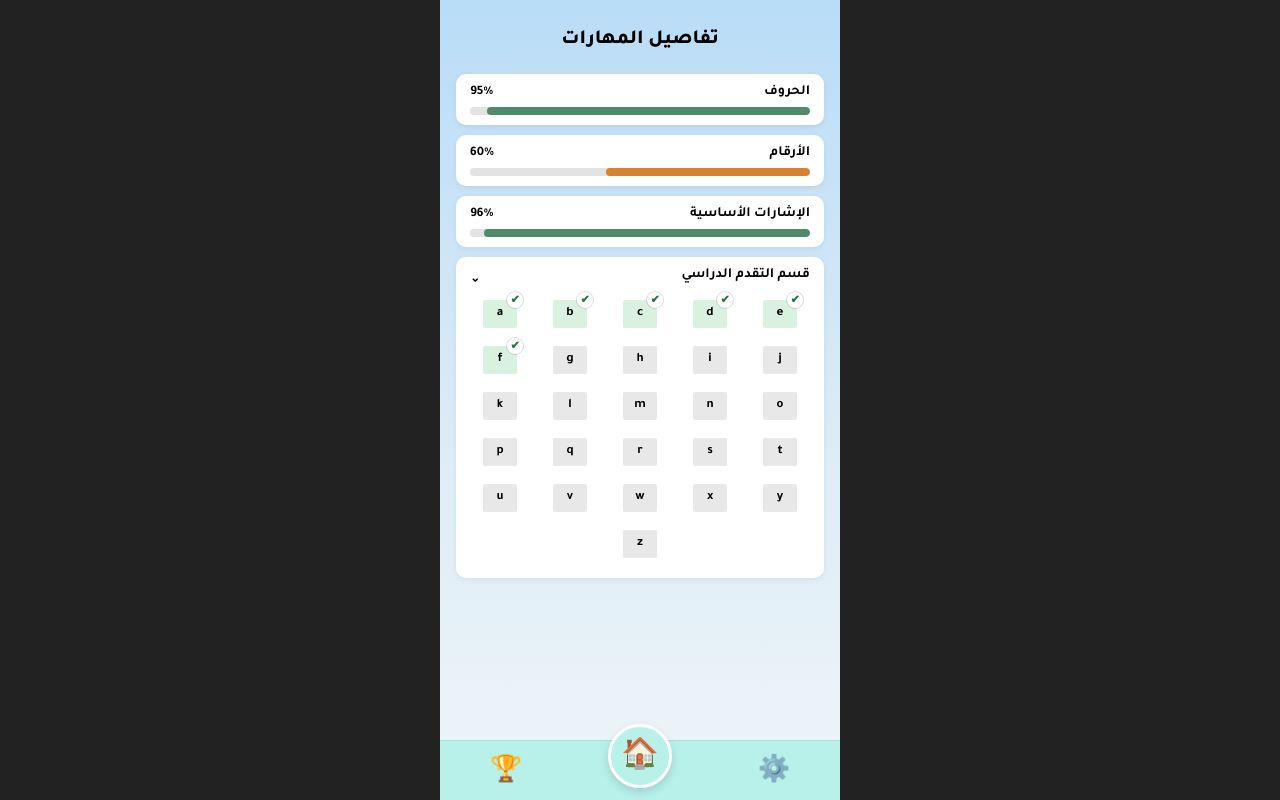
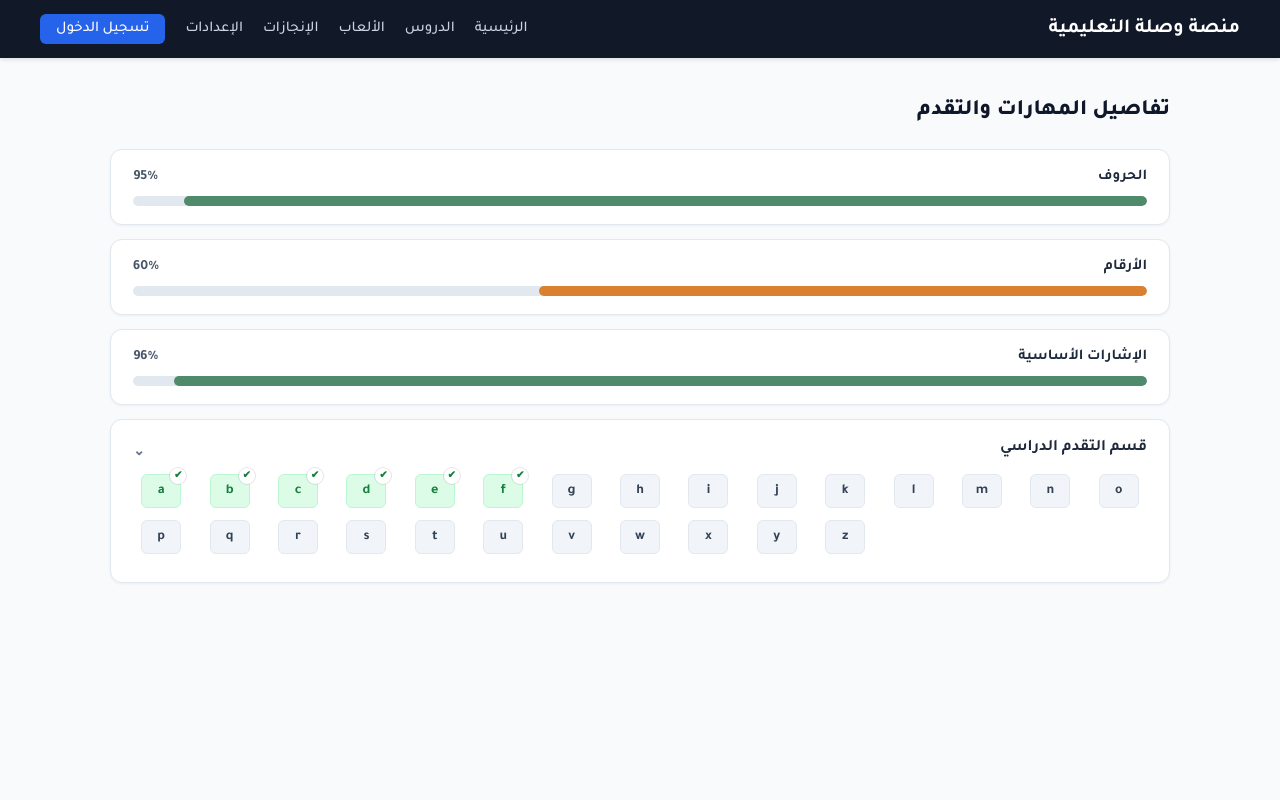
Before and after one commit to aseelmunshi60-ux/project, a PHP site: page /Skills.php in a window 1280 px wide. Run offline with PHP 8.4, Linux system fonts and the light colour scheme; data that the repository does not hold is empty.

Commit message:
Add Skills

```diff
--- a/Skills.php
+++ b/Skills.php
@@ -1,11 +1,33 @@
 <?php
+// إظهار الأخطاء لتسهيل التتبع
+ini_set('display_errors', 1);
+error_reporting(E_ALL);
+
+// منع تكرار الجلسة واستدعاء الاتصال بقاعدة البيانات
+if (session_status() === PHP_SESSION_NONE) {
     session_start();
-include  'db_connect.php';
+}
+include 'db_connect.php';
+
 $skills = [
     ['name' => 'الحروف', 'value' => 95],
     ['name' => 'الأرقام', 'value' => 60],
     ['name' => 'الإشارات الأساسية', 'value' => 96],
 ];
+
+// جلب قيم المهارات من قاعدة البيانات إن وجدت (اختياري لزيادة التفاعل)
+if (isset($conn)) {
+    $result_skills = @mysqli_query($conn, "SELECT * FROM sign LIMIT 3");
+    if ($result_skills && mysqli_num_rows($result_skills) > 0) {
+        $i = 0;
+        while ($row = mysqli_fetch_assoc($result_skills)) {
+            if (isset($skills[$i]) && isset($row['value'])) {
+                $skills[$i]['value'] = (int)$row['value'];
+            }
+            $i++;
+        }
+    }
+}
 
 $completed = ['a', 'b', 'c', 'd', 'e', 'f'];
 $letters = range('a', 'z');
@@ -28,20 +50,14 @@ function bar_color($value): string
 {
     return $value >= 80 ? '#4f8a6a' : '#d9812f';
 }
-
 ?>
 <!DOCTYPE html>
 <html lang="ar" dir="rtl">
 <head>
     <meta charset="UTF-8">
     <meta name="viewport" content="width=device-width, initial-scale=1">
-
-    <title>تفاصيل المهارات</title>
-
-    <link
-        href="https://fonts.googleapis.com/css2?family=Tajawal:wght@400;500;700;800&display=swap"
-        rel="stylesheet"
-    >
+    <title>تفاصيل المهارات - منصة وصلة التعليمية</title>
+    <link href="https://fonts.googleapis.com/css2?family=Tajawal:wght@400;500;700;800&display=swap" rel="stylesheet">
 
     <style>
         * {
@@ -52,39 +68,82 @@ function bar_color($value): string
 
         body {
             font-family: 'Tajawal', sans-serif;
-            background: #222;
-            display: flex;
-            justify-content: center;
             min-height: 100vh;
+            background-color: #f8fafc;
+            color: #1e293b;
         }
 
-        .app {
+        /* شريط التنقل العلوي الموحد */
+        .navbar {
             width: 100%;
-            max-width: 400px;
-            min-height: 100vh;
-            position: relative;
-            padding: 28px 16px 100px;
-            background: linear-gradient(
-                180deg,
-                #b9dcf7 0%,
-                #dcecf7 55%,
-                #eef5f8 100%
-            );
+            background-color: #111827;
+            color: #ffffff;
+            padding: 14px 40px;
+            display: flex;
+            justify-content: space-between;
+            align-items: center;
+            box-shadow: 0 2px 4px rgba(0, 0, 0, 0.1);
+        }
+
+        .navbar .brand {
+            font-size: 20px;
+            font-weight: 700;
+            color: #ffffff;
+            text-decoration: none;
+        }
+
+        .navbar nav {
+            display: flex;
+            gap: 20px;
+            align-items: center;
+        }
+
+        .navbar nav a {
+            text-decoration: none;
+            color: #cbd5e1;
+            font-weight: 500;
+            font-size: 15px;
+            transition: color 0.2s;
+        }
+
+        .navbar nav a:hover,
+        .navbar nav a.active {
+            color: #ffffff;
+            font-weight: 700;
+        }
+
+        .navbar .btn-login,
+        .navbar .btn-logout {
+            background-color: #2563eb;
+            color: #ffffff !important;
+            padding: 6px 16px;
+            border-radius: 6px;
+            font-weight: 500;
+        }
+
+        /* حاوية المحتوى الرئيسي العريضة */
+        .container {
+            width: 100%;
+            max-width: 1100px;
+            margin: 0 auto;
+            padding: 40px 20px;
         }
 
         h1 {
-            text-align: center;
-            font-size: 20px;
+            text-align: right;
+            font-size: 22px;
             font-weight: 800;
-            margin-bottom: 22px;
+            margin-bottom: 25px;
+            color: #0f172a;
         }
 
         .card {
-            background: #fff;
-            border-radius: 10px;
-            padding: 10px 14px;
-            margin-bottom: 10px;
-            box-shadow: 0 2px 6px #0001;
+            background: #ffffff;
+            border-radius: 12px;
+            padding: 18px 22px;
+            margin-bottom: 14px;
+            box-shadow: 0 1px 3px rgba(0, 0, 0, 0.05);
+            border: 1px solid #e2e8f0;
         }
 
         .head {
@@ -92,29 +151,34 @@ function bar_color($value): string
             justify-content: space-between;
             align-items: center;
             gap: 8px;
-            font-size: 14px;
+            font-size: 15px;
             font-weight: 700;
+            color: #1e293b;
         }
 
         .head .pct {
-            font-size: 13px;
+            font-size: 14px;
             font-weight: 700;
             flex-shrink: 0;
+            color: #475569;
         }
 
         .progress-toggle {
             width: 100%;
             border: 0;
             background: transparent;
-            color: #000;
+            color: inherit;
             font-family: inherit;
             text-align: right;
             cursor: pointer;
+            font-size: 16px;
+            font-weight: 700;
         }
 
         .head .arrow {
-            font-size: 12px;
+            font-size: 14px;
             transition: transform 0.2s;
+            color: #64748b;
         }
 
         .card.open .arrow {
@@ -122,10 +186,10 @@ function bar_color($value): string
         }
 
         .track {
-            height: 8px;
+            height: 10px;
             border-radius: 6px;
-            background: #e3e3e3;
-            margin-top: 6px;
+            background: #e2e8f0;
+            margin-top: 10px;
             overflow: hidden;
         }
 
@@ -137,8 +201,8 @@ function bar_color($value): string
 
         .grid {
             display: none;
-            grid-template-columns: repeat(5, minmax(0, 1fr));
-            gap: 18px 10px;
+            grid-template-columns: repeat(auto-fill, minmax(55px, 1fr));
+            gap: 12px;
             justify-items: center;
             margin-top: 16px;
             padding-bottom: 10px;
@@ -150,99 +214,80 @@ function bar_color($value): string
 
         .letter {
             position: relative;
-            width: 34px;
-            height: 28px;
-            background: #e8e8e8;
-            border-radius: 2px;
+            width: 40px;
+            height: 34px;
+            background: #f1f5f9;
+            border-radius: 6px;
+            border: 1px solid #e2e8f0;
             display: grid;
             place-items: center;
-            font-size: 13px;
+            font-size: 14px;
             font-weight: 700;
+            color: #334155;
         }
 
         .letter.done {
-            background: #d9f1df;
+            background: #dcfce7;
+            border-color: #bbf7d0;
+            color: #15803d;
         }
 
         .letter.done::after {
             content: '✔';
             position: absolute;
-            top: -8px;
+            top: -7px;
             right: -6px;
             width: 16px;
             height: 16px;
             border-radius: 50%;
-            background: #fff;
-            color: #267442;
-            font-size: 11px;
+            background: #ffffff;
+            color: #15803d;
+            font-size: 10px;
             display: grid;
             place-items: center;
-            box-shadow: 0 0 0 1px #0002;
-        }
-
-        .letter.last {
-            grid-column: 3;
-        }
-
-        nav {
-            position: absolute;
-            bottom: 0;
-            right: 0;
-            left: 0;
-            width: 100%;
-            display: flex;
-            justify-content: space-around;
-            align-items: center;
-            height: 60px;
-            background: #b8f0ea;
-            border-top: 1px solid #0001;
-        }
-
-        nav a {
-            text-decoration: none;
-            font-size: 26px;
-            color: #000;
-            width: 60px;
-            min-height: 44px;
-            display: grid;
-            place-items: center;
-        }
-
-        nav a.home {
-            width: 64px;
-            height: 64px;
-            border-radius: 50%;
-            background: #b8f0ea;
-            border: 3px solid #fff;
-            display: grid;
-            place-items: center;
-            margin-top: -30px;
-            font-size: 30px;
-            box-shadow: 0 4px 10px #0002;
+            box-shadow: 0 0 0 1px rgba(0,0,0,0.1);
         }
 
         button:focus-visible,
         nav a:focus-visible {
-            outline: 3px solid #356ac3;
+            outline: 3px solid #2563eb;
             outline-offset: 3px;
         }
 
-        @media (max-width: 350px) {
-            .app {
-                padding-inline: 10px;
-            }
-
-            .grid {
-                gap: 16px 6px;
+        @media (max-width: 768px) {
+            .navbar {
+                padding: 14px 20px;
+                flex-direction: column;
+                gap: 12px;
             }
         }
     </style>
 </head>
 
 <body>
-<div class="app">
 
-    <h1>تفاصيل المهارات</h1>
+    <!-- شريط التنقل العلوي الموحد -->
+    <header class="navbar">
+        <div class="brand">منصة وصلة التعليمية</div>
+        <nav aria-label="التنقل الرئيسي">
+            <a href="index.php">الرئيسية</a>
+            <a href="lesson.php">الدروس</a>
+            <a href="games.php">الألعاب</a>
+            <a href="Report.php">الإنجازات</a>
+            <a href="profile.php">الإعدادات</a>
+
+            <?php if (isset($_SESSION['user_id'])): ?>
+                <a href="logout.php" class="btn-logout">تسجيل الخروج</a>
+            <?php else: ?>
+                <a href="login.php" class="btn-login">تسجيل الدخول</a>
+            <?php endif; ?>
+        </nav>
+    </header>
+
+    <!-- المحتوى الرئيسي للمهارات -->
+    <main class="container">
+
+        <h1>تفاصيل المهارات والتقدم</h1>
 
         <?php foreach ($skills as $skill): ?>
             <section class="card">
@@ -281,7 +326,7 @@ function bar_color($value): string
             <div class="grid" id="lettersGrid" dir="ltr">
                 <?php foreach ($letters as $letter): ?>
                     <div
-                    class="letter <?= in_array($letter, $completed, true) ? 'done' : '' ?> <?= $letter === 'z' ? 'last' : '' ?>"
+                        class="letter <?= in_array($letter, $completed, true) ? 'done' : '' ?>"
                         <?= in_array($letter, $completed, true) ? 'aria-label="' . e($letter) . ' مكتمل"' : 'aria-label="' . e($letter) . '"' ?>
                     >
                         <?= e($letter) ?>
@@ -290,13 +335,7 @@ function bar_color($value): string
             </div>
         </section>
 
-    <nav aria-label="التنقل الرئيسي">
-        <a href="profile.php" aria-label="الإعدادات">⚙️</a>
-        <a href="index.php" class="home" aria-label="الرئيسية">🏠</a>
-        <a href="Report.php" aria-label="الإنجازات">🏆</a>
-    </nav>
-
-</div>
+    </main>
 
     <script>
         'use strict';
```
Lines whose indentation alone changed are shown as unchanged.
